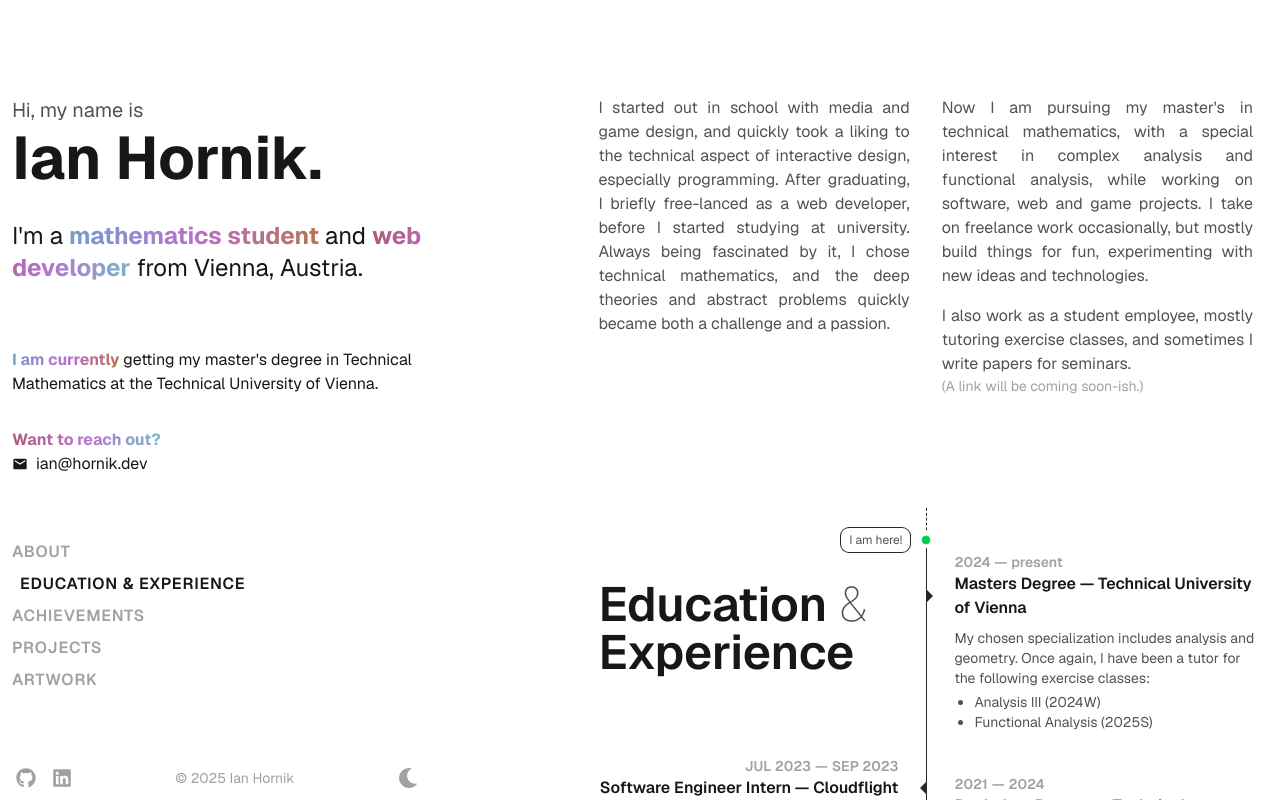
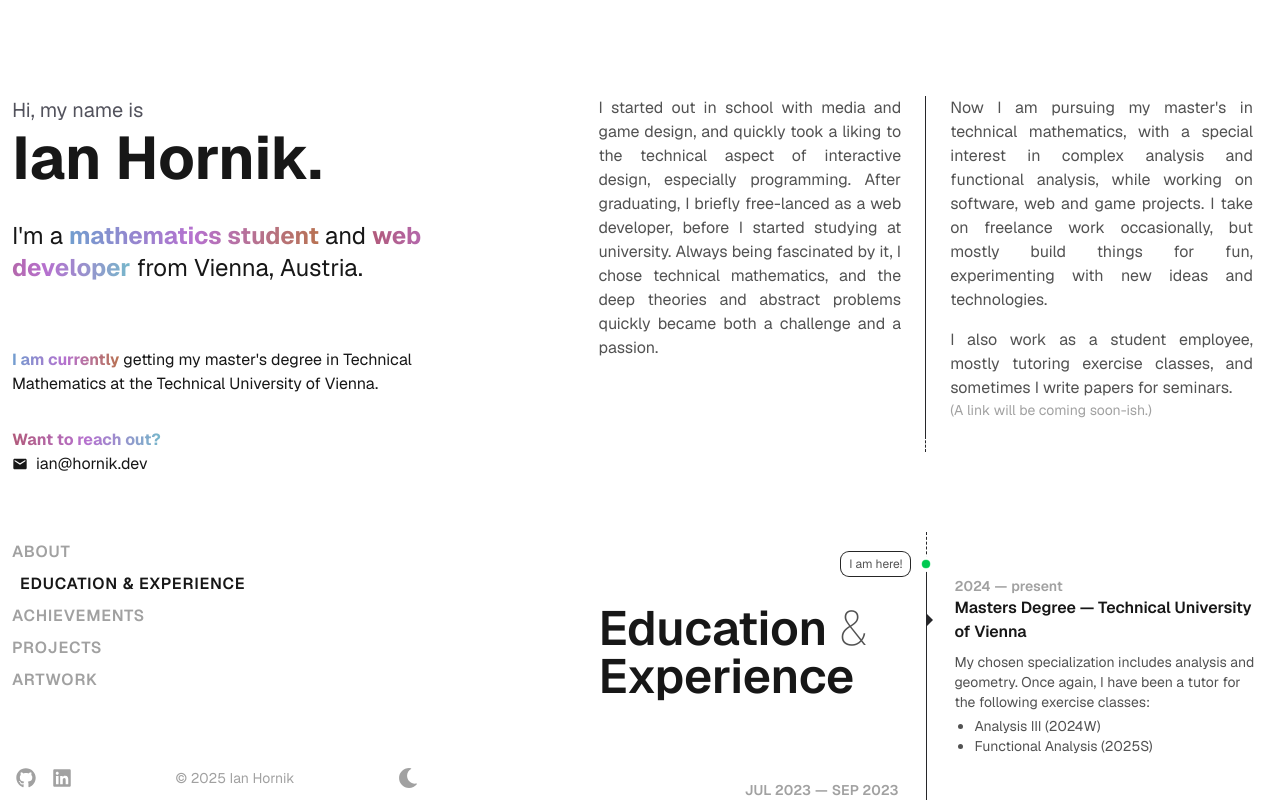
Before and after one commit to yiliansource/hornik.dev, a Next.js app: page / in a window 1280 px wide. Shown: the top 800 px of the page. Built offline with nearby package versions, Linux system fonts and the light colour scheme; no server answers.

Commit message:
add formatting

```diff
--- a/src/sections/about.tsx
+++ b/src/sections/about.tsx
@@ -1,9 +1,6 @@
 export function AboutSection() {
     return (
-        <section
-            id="about"
-            className="text-foreground-muted grid grid-cols-1 gap-0 text-justify lg:grid-cols-2 lg:gap-8"
-        >
+        <section id="about" className="text-foreground-muted grid grid-cols-1 text-justify lg:grid-cols-[1fr_auto_1fr]">
             <div className="*:mb-4">
                 <p>
                     I started out in school with media and game design, and quickly took a liking to the technical
@@ -12,6 +9,9 @@ export function AboutSection() {
                     technical mathematics, and the deep theories and abstract problems quickly became both a challenge
                     and a passion.
                 </p>
+            </div>
+            <div className="relative mx-6 hidden border-r border-zinc-800 lg:block">
+                <div className="absolute -bottom-4 h-4 border-r border-dashed border-zinc-800"></div>
             </div>
             <div className="*:mb-4">
                 <p>
```
Also changed, not shown: 1 other file (tests, documents, lock files or other folders).
